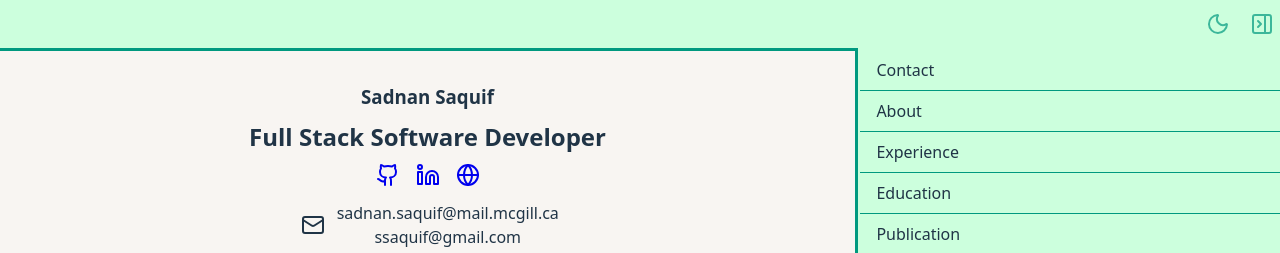
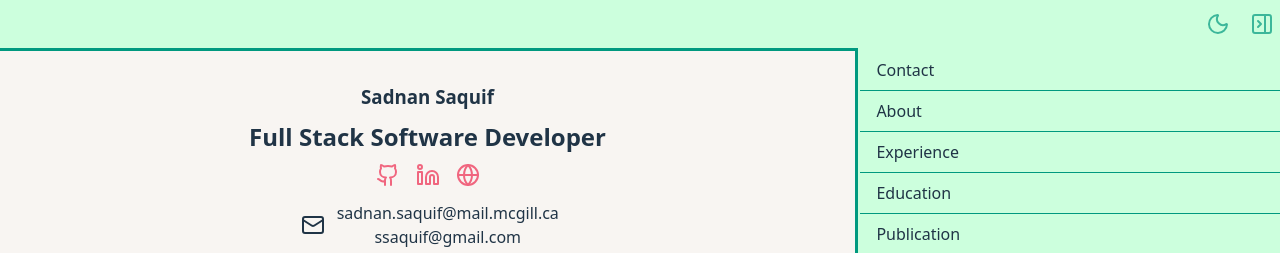
Before and after one commit to SSaquif/SSaquif.github.io, a React (Vite) app: page / in a window 1280 px wide. Shown: the top 253 px of the page. Built offline with nearby package versions, Linux system fonts and the light colour scheme.

Commit message:
Socials link styling update

```diff
--- a/src/components/Portfolio/IntroSection.tsx
+++ b/src/components/Portfolio/IntroSection.tsx
@@ -19,9 +19,13 @@ export function IntroSection({ data }: IntroProps) {
           Object.entries(data.socials).map(([key, social]) => (
             <li key={key}>
               <TooltipComponent content={social.url}>
-                <a href={social.url} target="_blank" rel="noopener noreferrer">
+                <SocialsLink
+                  href={social.url}
+                  target="_blank"
+                  rel="noopener noreferrer"
+                >
                   {social.icon}
-                </a>
+                </SocialsLink>
               </TooltipComponent>
             </li>
           ))}
@@ -84,6 +88,25 @@ const Container = styled("section", {
   // border: "1px solid hotpink",
 });
 
+const SocialsContainer = styled("ul", {
+  listStyle: "none",
+  display: "flex",
+  flexDirection: "row",
+  gap: "1rem",
+  padding: 0,
+});
+
+const SocialsLink = styled("a", {
+  color: "$accent",
+  opacity: 0.8,
+  "&:hover": {
+    opacity: 1,
+  },
+  "&:visited": {
+    color: "$accent",
+  },
+});
+
 // 2 rows and 2 columns grid
 const ContactsContainer = styled("div", {
   display: "grid",
@@ -133,11 +156,3 @@ const ContactItemColumn = styled("ul", {
     // gap: "2px",
   },
 });
-
-const SocialsContainer = styled("ul", {
-  listStyle: "none",
-  display: "flex",
-  flexDirection: "row",
-  gap: "1rem",
-  padding: 0,
-});
```
